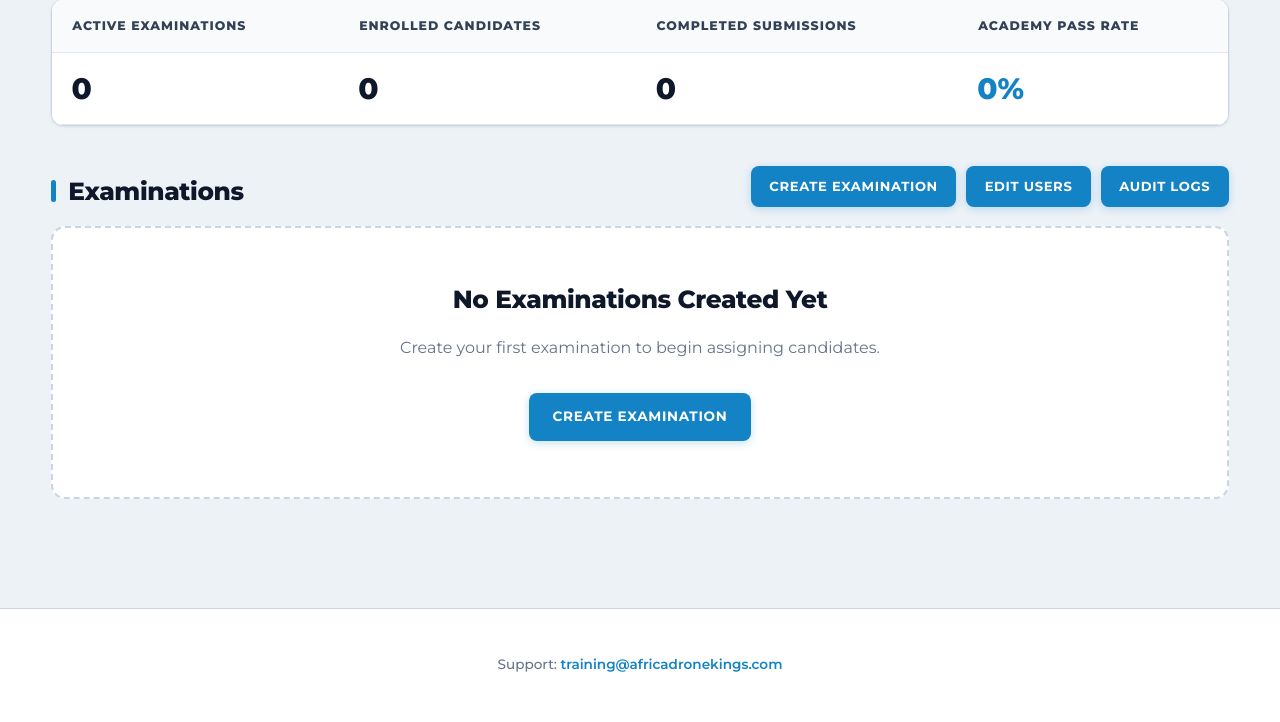
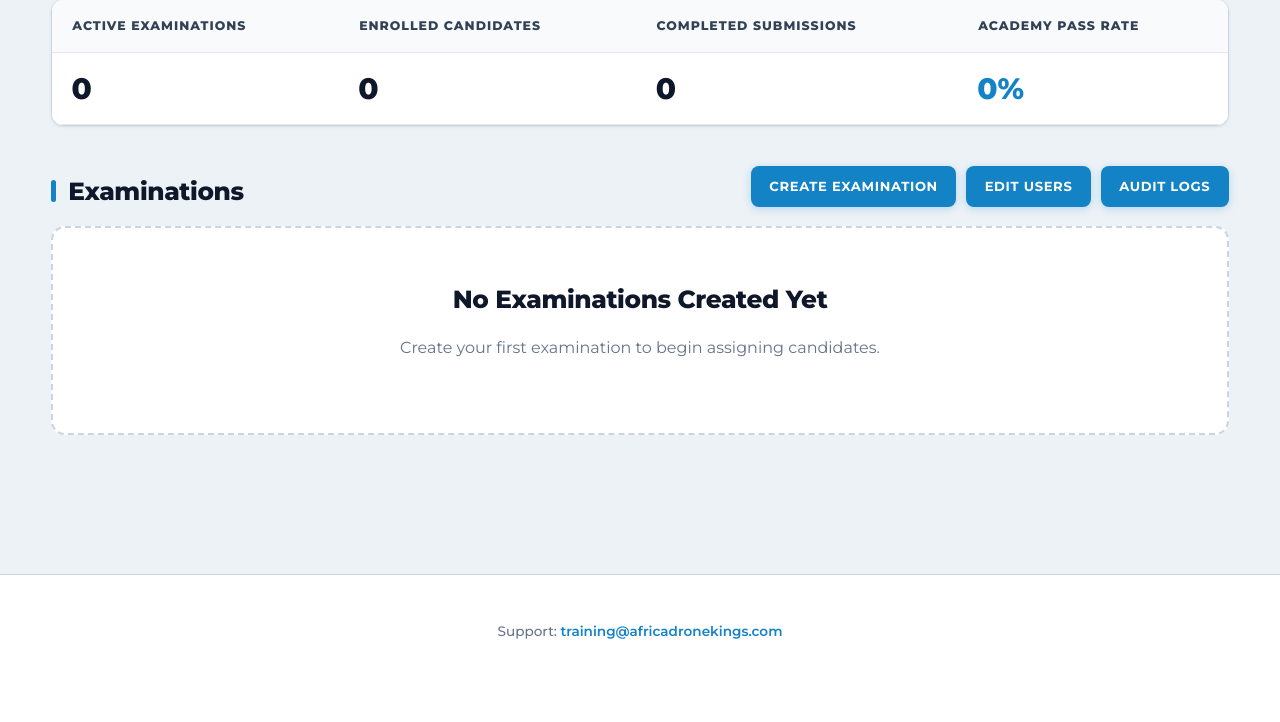
Before and after one commit to Nyasha-Shekede/EXAM_PLATFORM, a Django app: page /dashboard/ in a window 1280 px wide. Shown: the part 112-834 px from the top of the page. After the commit the page ends 751 px from the top, so only its background shows below. Run offline with Django 5.2, Linux system fonts and the light colour scheme; the visitor is signed in with stand-in values (Sample User, id 1); data comes from the database, SQL or seed files in the repository; data that the repository does not hold is empty.

Commit message:
ui: unify dashboard action button styling and remove redundant empty state button
- Update "Edit Users", "Audit Logs", and "Full Results Log" buttons to use the primary blue style
- Remove duplicate "Create Examination" button from the empty state card

```diff
--- a/templates/exams/dashboard.html
+++ b/templates/exams/dashboard.html
@@ -73,7 +73,6 @@
     <div class="empty" style="grid-column: 1 / -1;">
       <h2>No Examinations Created Yet</h2>
       <p class="muted">Create your first examination to begin assigning candidates.</p>
-      <a class="primary" href="{% url 'create_exam' %}" style="margin-top: 1rem;">Create Examination</a>
     </div>
     {% endfor %}
   </div>
```
